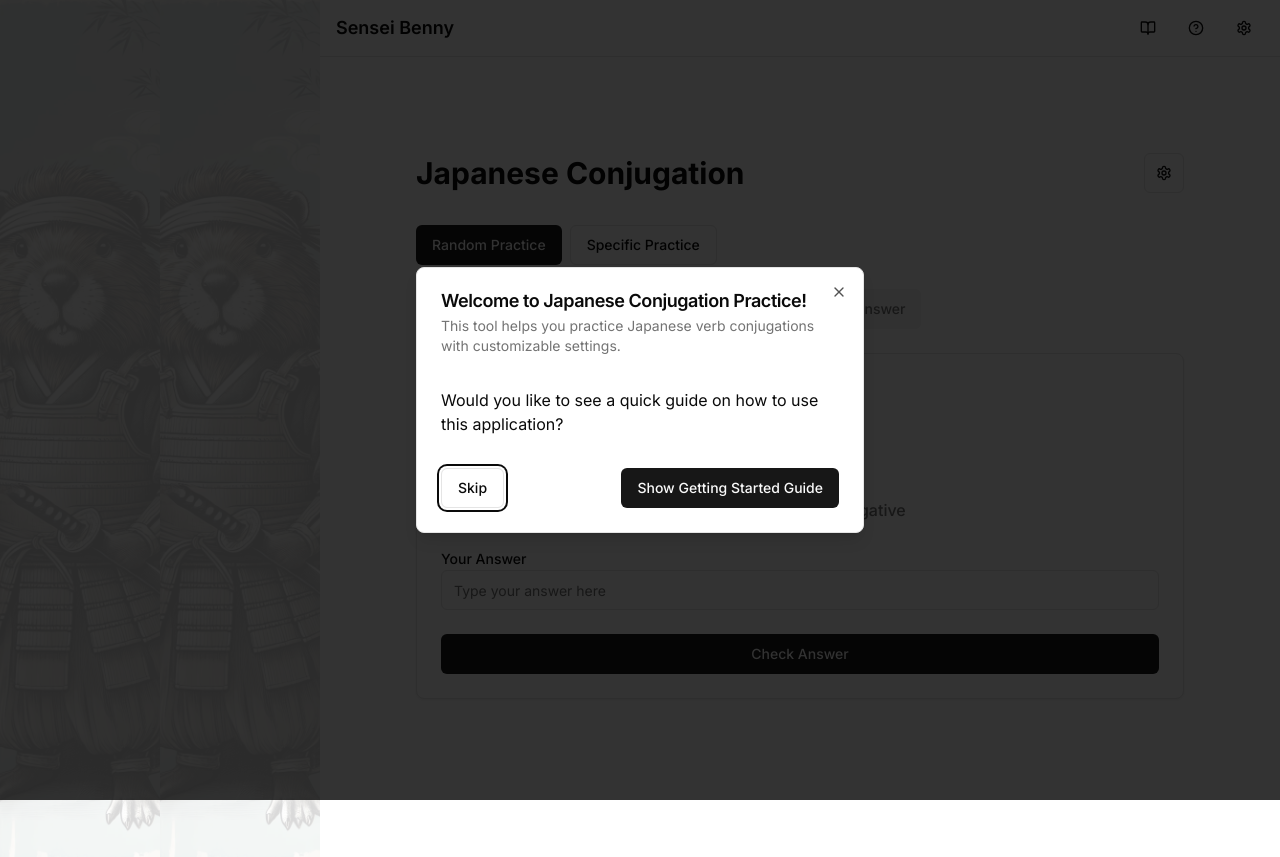
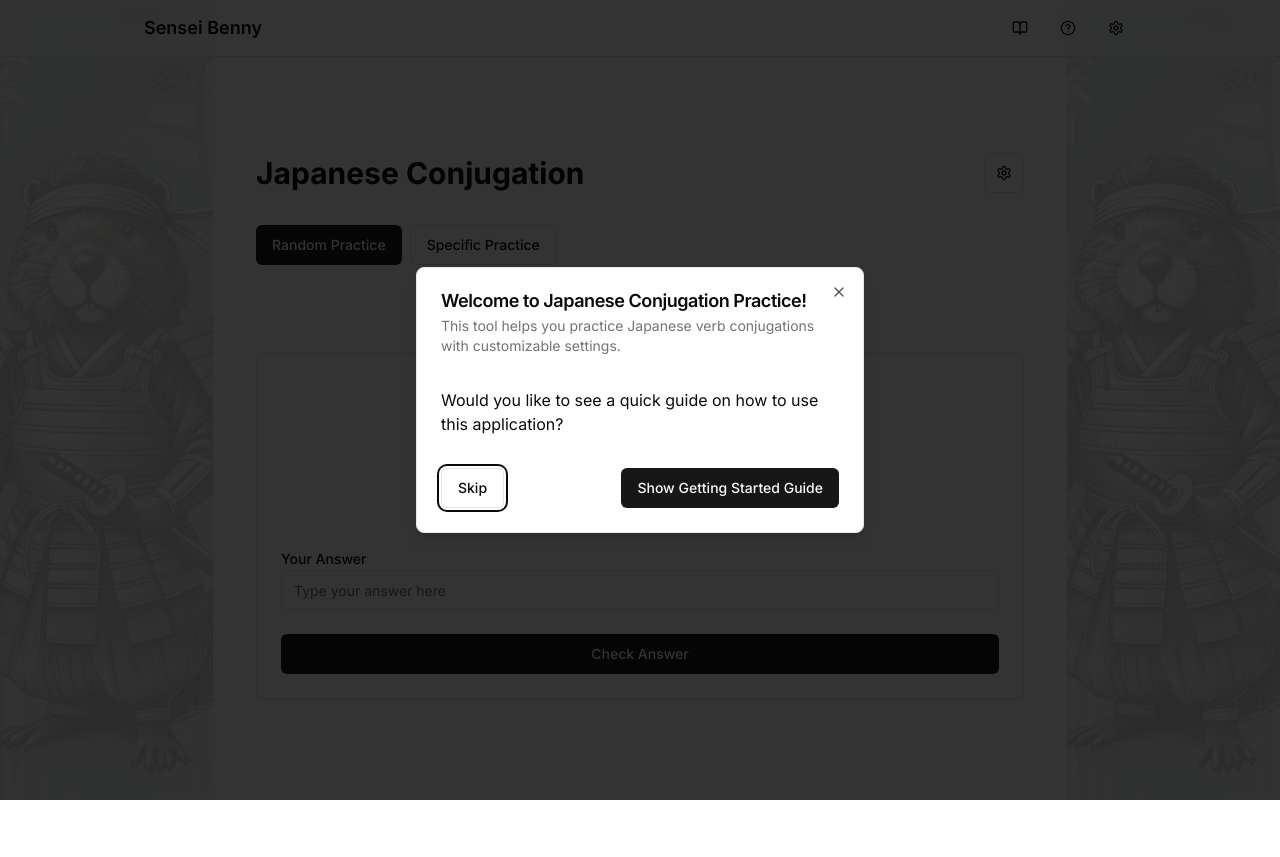
Before and after one commit to SawyerJLamont/SenseiBenny, a Next.js app: page / in a window 1280 px wide. Built offline with nearby package versions, Linux system fonts and the light colour scheme.

Commit message:
Attempt number 2 of fixing background issue

```diff
--- a/app/layout.tsx
+++ b/app/layout.tsx
@@ -3,7 +3,6 @@ import type { Metadata } from "next"
 import { Inter } from "next/font/google"
 import "./globals.css"
 import Link from "next/link"
-import Image from "next/image" // Import Next.js Image component
 import { Button } from "@/components/ui/button"
 import { Settings, HelpCircle, BookOpen } from "lucide-react"
 import { Tooltip, TooltipContent, TooltipProvider, TooltipTrigger } from "@/components/ui/tooltip"
@@ -21,31 +20,38 @@ export default function RootLayout({
 }: {
   children: React.ReactNode
 }) {
+  // Create base path for assets based on the environment
+  const basePath = process.env.NODE_ENV === 'production'
+    ? `/${process.env.NEXT_PUBLIC_BASE_PATH || ''}`
+    : '';
+
+  const backgroundImagePath = `${basePath}/benny.jpg`;
+
   return (
     <html lang="en">
       <body className={inter.className}>
         <div className="min-h-screen flex">
           {/* Left background */}
-          <div className="fixed left-0 top-0 bottom-0 w-1/6 -z-10 relative">
-            <Image
-              src="/benny.jpg"
-              alt=""
-              fill
-              className="object-cover opacity-15"
-              priority
-            />
-          </div>
+          <div
+            className="fixed left-0 top-0 bottom-0 w-1/6 -z-10"
+            style={{
+              backgroundImage: `url(${backgroundImagePath})`,
+              backgroundSize: 'cover',
+              backgroundPosition: 'center',
+              opacity: 0.15
+            }}
+          />
 
           {/* Right background */}
-          <div className="fixed right-0 top-0 bottom-0 w-1/6 -z-10 relative">
-            <Image
-              src="/benny.jpg"
-              alt=""
-              fill
-              className="object-cover opacity-15"
-              priority
-            />
-          </div>
+          <div
+            className="fixed right-0 top-0 bottom-0 w-1/6 -z-10"
+            style={{
+              backgroundImage: `url(${backgroundImagePath})`,
+              backgroundSize: 'cover',
+              backgroundPosition: 'center',
+              opacity: 0.15
+            }}
+          />
 
           <div className="min-h-screen flex flex-col w-full">
             <header className="border-b bg-background/95 backdrop-blur supports-[backdrop-filter]:bg-background/60 sticky top-0 z-10">
```
